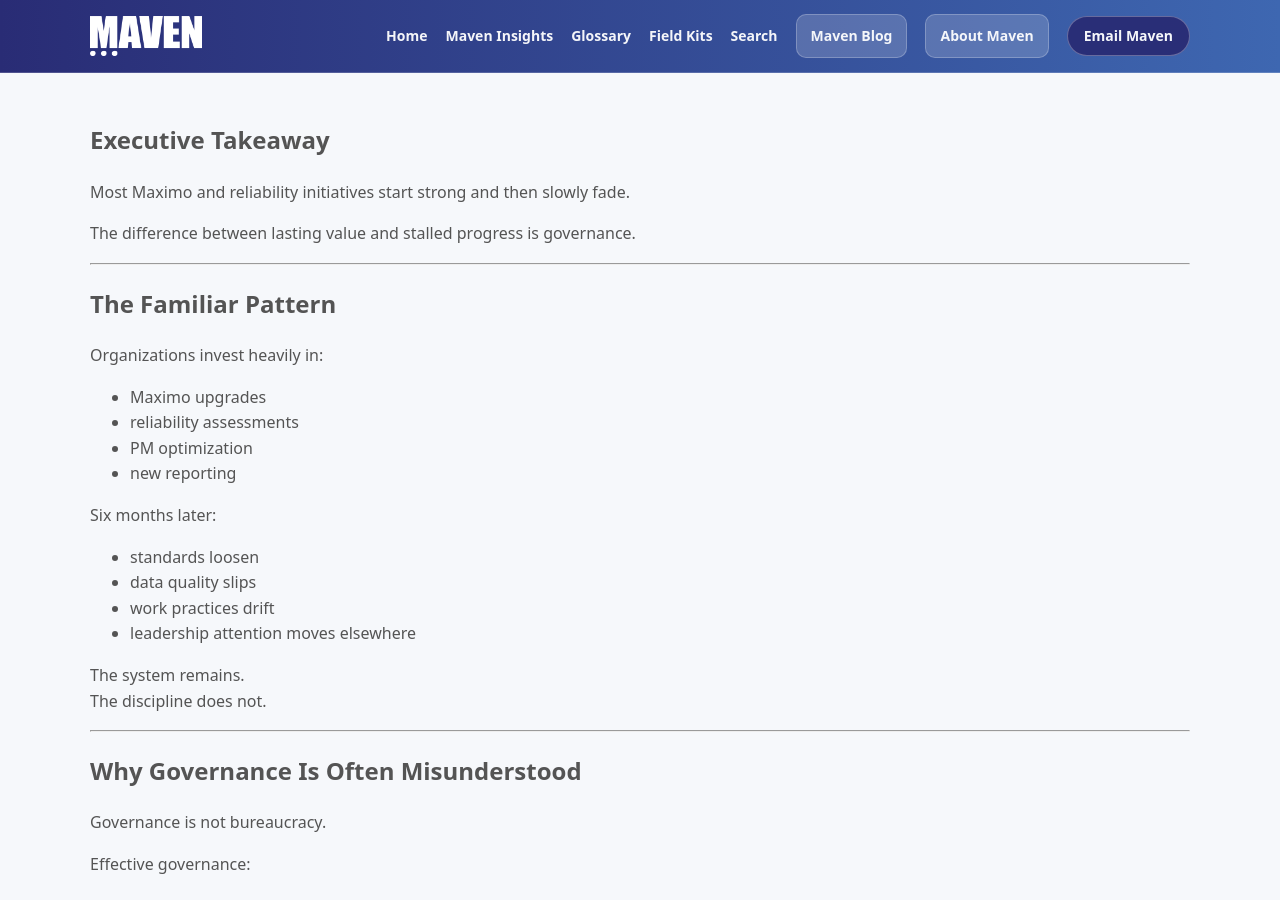
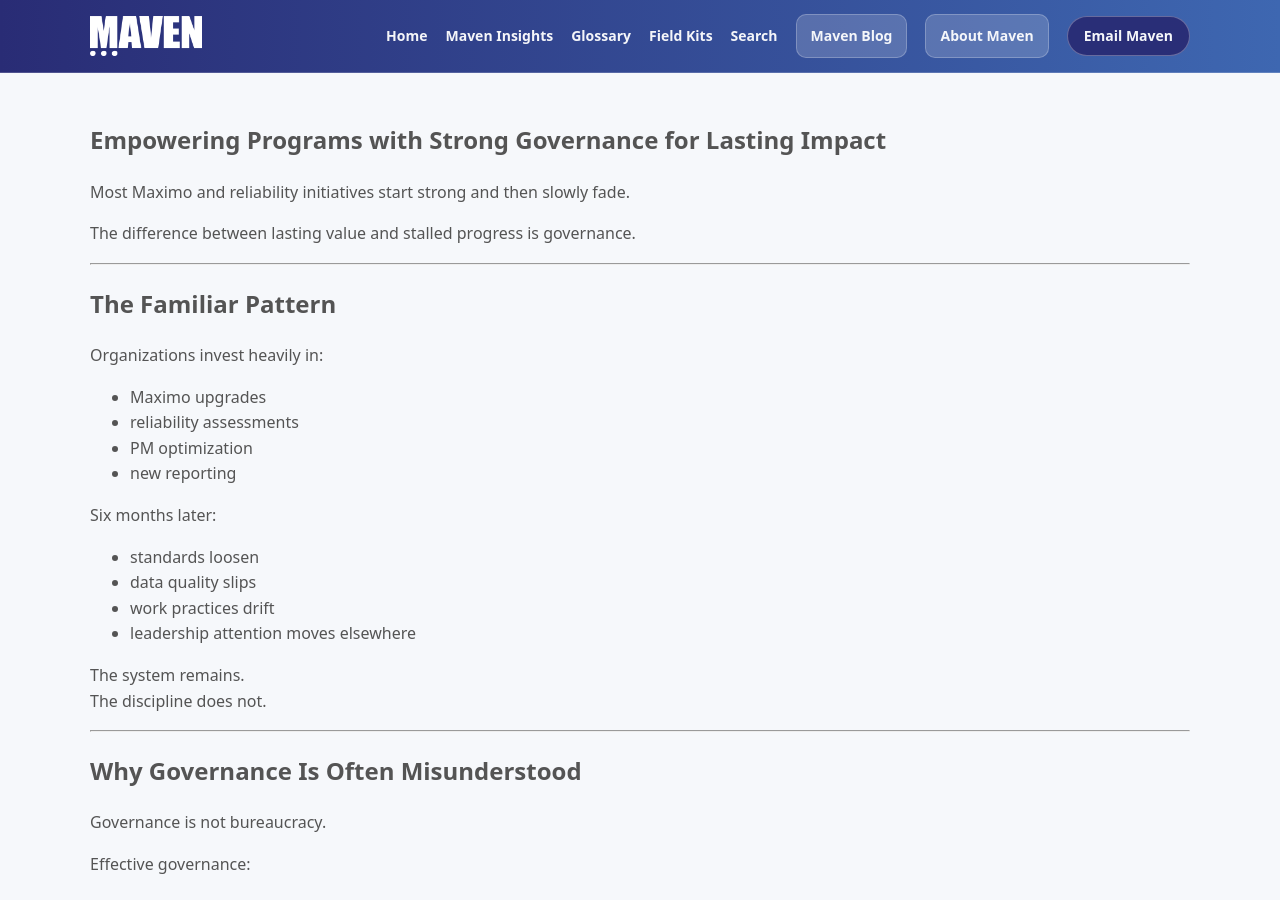
Before and after one commit to Maven-Asset-Management-Insights/content, a Jekyll site: the page built from _posts/2026-01-15-empowering-programs-with-strong-governance.md, in a window 1280 px wide and 900 px high. Built offline with Jekyll 4.4.1, drawn with Linux system fonts in a browser that asks for light colours.

Commit message:
Update and rename 2026-01-15-governance-is-the-difference.md to 2026-01-15-empowering-programs-with-strong-governance.md

```diff
--- a/_posts/2026-01-15-governance-is-the-difference.md
+++ b/_posts/2026-01-15-empowering-programs-with-strong-governance.md
@@ -1,11 +1,11 @@
 ---
 layout: default
-title: "Governance Is the Difference Between a Project and a Program"
+title: "Empowering Programs with Strong Governance for Lasting Impact"
 date: 2026-01-15
 tags: [Governance, Reliability, Maximo, EAM]
 ---
 
-## Executive Takeaway
+## Empowering Programs with Strong Governance for Lasting Impact
 Most Maximo and reliability initiatives start strong and then slowly fade.
 
 The difference between lasting value and stalled progress is governance.
```
